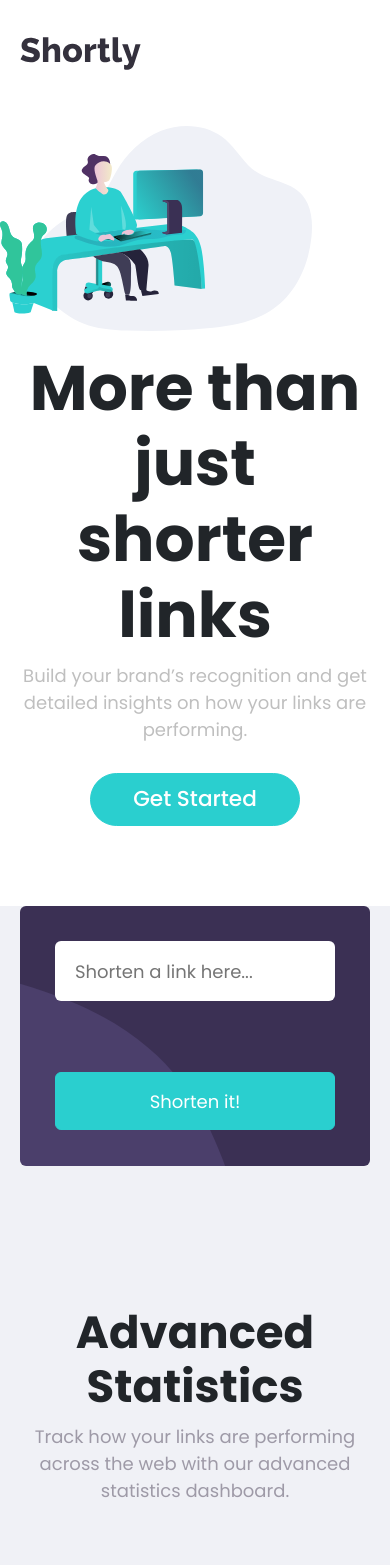
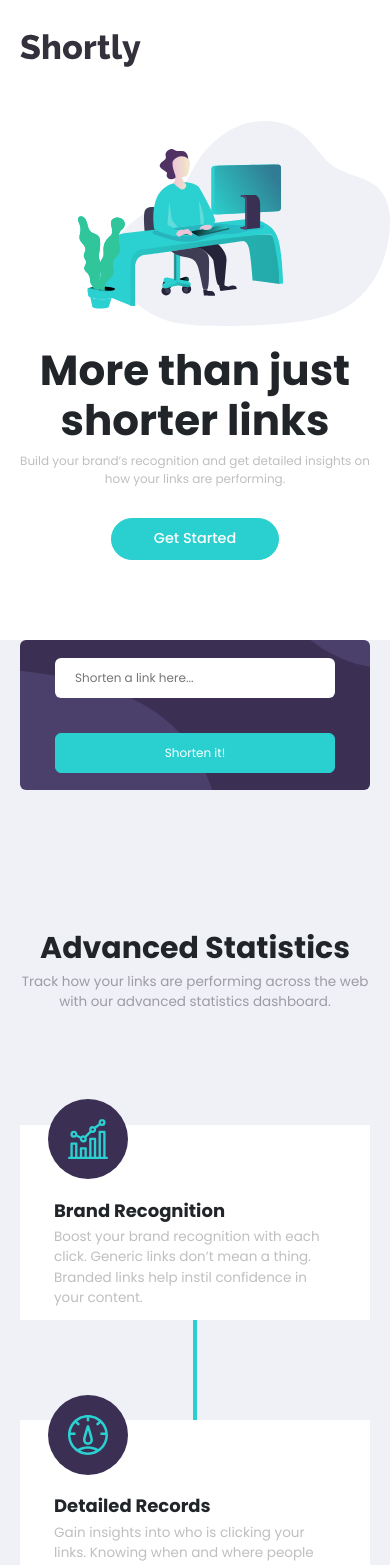
Before and after one commit to MrBeamer/shortly, a React (Create React App) app: page / in a window 390 px wide. Shown: the top 1565 px of the page. Built offline with nearby package versions, Linux system fonts and the light colour scheme.

Commit message:
added media queries

```diff
--- a/src/components/Banner.jsx
+++ b/src/components/Banner.jsx
@@ -12,6 +12,7 @@ export default function Banner() {
         </p>
         <Button className="btn--big"> Get Started</Button>
       </div>
+
       <img
         src="/images/illustration-working.svg"
         className="header__image"
--- a/src/components/CreateShortenLink.jsx
+++ b/src/components/CreateShortenLink.jsx
@@ -20,8 +20,8 @@ export default function CreateShortenLink(props) {
       .then((data) => {
         if (data.result) {
           const slicedUrl =
-            data.result.original_link.length >= 35 && window.innerWidth < 1200
-              ? data.result.original_link.slice(0, 32) + " ..."
+            data.result.original_link.length >= 35 && window.innerWidth < 600
+              ? data.result.original_link.slice(0, 35) + " ..."
               : data.result.original_link;
 
           setUrl((prevUrl) => {
--- a/src/style.css
+++ b/src/style.css
@@ -22,7 +22,7 @@
 
 body {
   font-family: "Poppins", sans-serif;
-  font-size: 18px;
+  /* font-size: 18px; */
 }
 
 /* General */
@@ -169,6 +169,11 @@ body {
 
 #input__placeholder--color::placeholder {
   color: var(--tertiary);
+  font-size: 1rem;
+}
+
+input::placeholder {
+  font-size: 1rem;
 }
 
 .shorten__input:focus {
@@ -199,11 +204,13 @@ body {
 }
 
 .link__text--initial {
+  font-size: 1.125rem;
   grid-column: 1;
   margin: 0;
   margin-left: 20px;
 }
 .link__text--shorten {
+  font-size: 1.125rem;
   color: var(--primary);
   grid-column: 2;
   margin: 0;
@@ -243,6 +250,7 @@ body {
 }
 
 .statistic__content {
+  font-size: 1.125rem;
   color: var(--grey-darker);
   width: 44%;
 }
@@ -310,6 +318,7 @@ body {
 .card__content {
   padding: 0 34px 0 34px;
   color: var(--grey);
+  font-size: 1.125rem;
 }
 /* CallToAction-Section */
 
@@ -325,7 +334,7 @@ body {
 }
 
 .cta__title {
-  font-size: 2.5rem;
+  font-size: 2rem;
   color: var(--white);
   font-weight: 700;
   margin-bottom: 28px;
@@ -392,7 +401,7 @@ footer {
 
 @media only screen and (max-width: 935px) {
   :root {
-    font-size: 18px;
+    font-size: 12px;
   }
 
   .navbar {
@@ -409,6 +418,7 @@ footer {
   }
 
   .header__image {
+    justify-self: flex-end;
     grid-row: 1;
     width: 80%;
   }
@@ -427,16 +437,19 @@ footer {
     height: 260px;
     margin: 60px 20px;
     margin-bottom: 22px;
+    height: 150px;
   }
 
   .shorten__input {
     grid-row: 1;
     width: 80%;
+    height: 40px;
   }
   .shorten__button {
     grid-column: 1;
     grid-row: 2;
     width: 80%;
+    height: 40px;
   }
 
   .link__box {
@@ -444,7 +457,7 @@ footer {
     grid-auto-columns: 1fr;
     margin: 0 20px;
     padding: 15px;
-    height: 180px;
+    height: 145px;
   }
 
   .link__text--initial {
@@ -472,7 +485,7 @@ footer {
   .link__button {
     grid-column: 1;
     grid-row: 3;
-    width: 94%;
+    width: 100%;
   }
 
   .statistic {
@@ -521,5 +534,3 @@ footer {
     margin-bottom: 40px;
   }
 }
-
-/* 433 */
```
